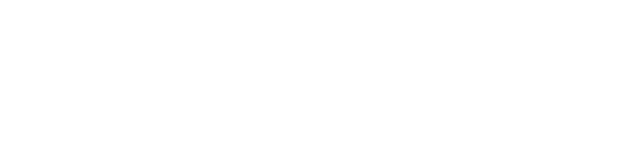
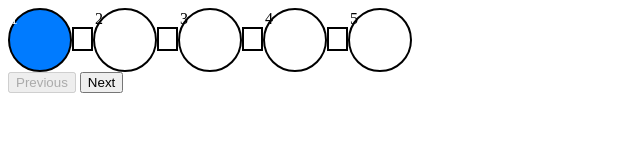
Before and after one commit to acciojob/progress-bar-mitkari49, a website: page main.html in a window 1280 px wide. Shown: the whole page, without its empty margins (0-640 px from the left). Drawn offline with Linux system fonts and the light colour scheme.

Commit message:
created a submission

```diff
--- a/main.html
+++ b/main.html
@@ -1,16 +1,26 @@
 <!DOCTYPE html>
-
 <html>
-
 <head>
-	<link rel="stylesheet" href="styles.css">
+  <link rel="stylesheet" href="styles.css">
 </head>
-
 <body>
-	<!-- the entire body must be written by student -->
-    <script type="text/javascript" src="./script.js">
-</script>
-
+  <div class="container">
+    <div class="progress_bar">
+      <div class="circle active">1</div>
+      <div class="bar"></div>
+      <div class="circle">2</div>
+      <div class="bar"></div>
+      <div class="circle">3</div>
+      <div class="bar"></div>
+      <div class="circle">4</div>
+      <div class="bar"></div>
+      <div class="circle">5</div>
+    </div>
+    <div class="press">
+      <button id="prev" value="prev" onclick="clicked('prev')">Previous</button>
+      <button id="next" value="next" onclick="clicked('next')">Next</button>
+    </div>
+  </div>
+  <script type="text/javascript" src="./script.js"></script>
 </body>
-
 </html>
--- a/script.js
+++ b/script.js
@@ -1 +1,24 @@
-//your JS code here. If required.
+function clicked(direction) {
+  const circles = document.querySelectorAll(".circle");
+  const activeCircle = document.querySelector(".circle.active");
+  const activeIndex = Array.from(circles).indexOf(activeCircle);
+
+  if (direction === "next" && activeIndex < circles.length - 1) {
+    activeCircle.classList.remove("active");
+    circles[activeIndex + 1].classList.add("active");
+    if (activeIndex === circles.length - 2) {
+      document.getElementById("next").disabled = true;
+    }
+    document.getElementById("prev").disabled = false;
+  } else if (direction === "prev" && activeIndex > 0) {
+    activeCircle.classList.remove("active");
+    circles[activeIndex - 1].classList.add("active");
+    if (activeIndex === 1) {
+      document.getElementById("prev").disabled = true;
+    }
+    document.getElementById("next").disabled = false;
+  }
+}
+
+// Initial state: Disable the "Previous" button
+document.getElementById("prev").disabled = true;
--- a/styles.css
+++ b/styles.css
@@ -1 +1,22 @@
-/*  your css code here. If applicable */
+.progress_bar {
+	display: flex;
+  }
+
+  .circle {
+	height: 60px;
+	width: 60px;
+	border: 2px solid black;
+	border-radius: 100%;
+  }
+
+  .active {
+	background-color: #007bff;
+	color: white;
+  }
+
+  .bar {
+	height: 20px;
+	width: 17px;
+	border: 2px solid black;
+	margin-top: 19px;
+  }
```
